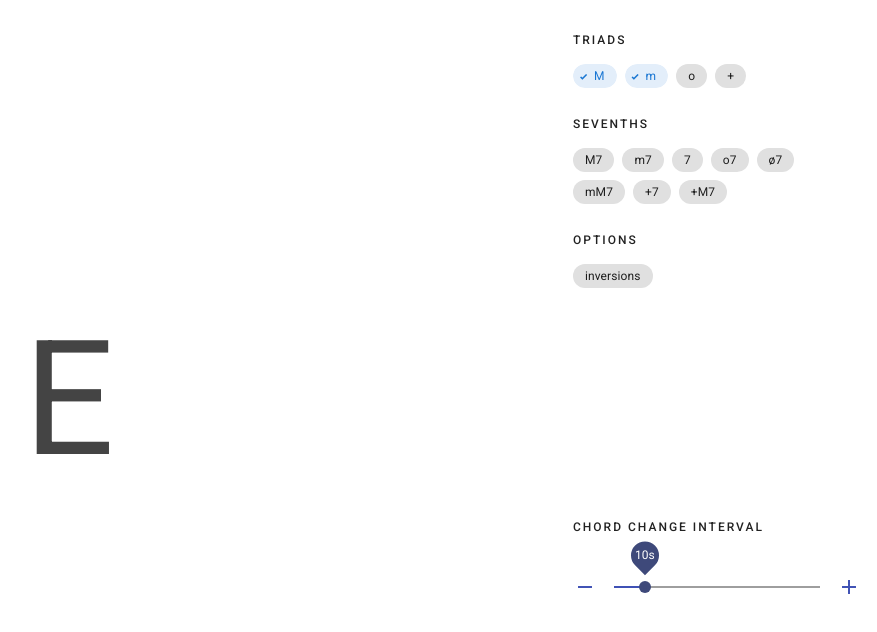
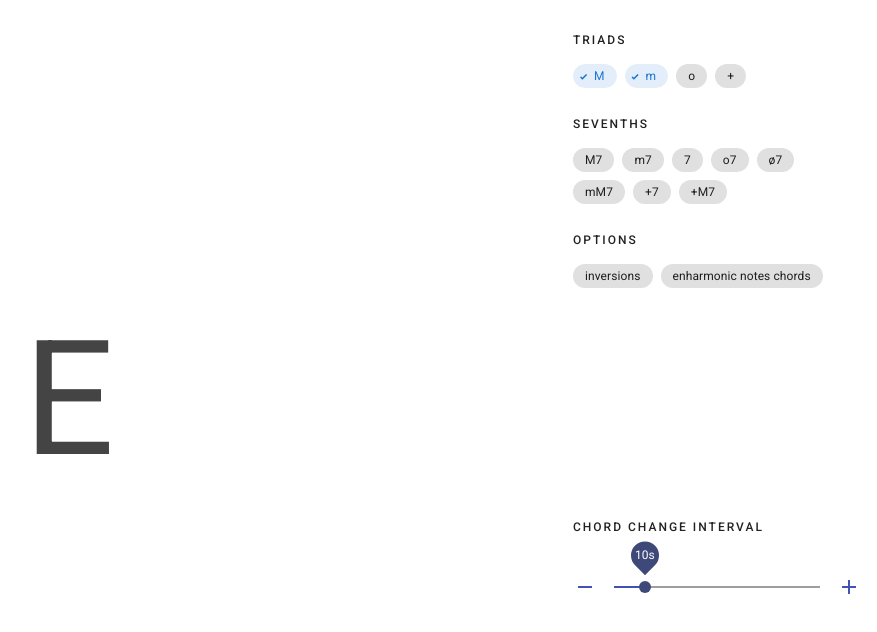
Before and after one commit to nobodyisme/chords, a Vue app: page / in a window 1280 px wide. Shown: the top 632 px of the page, without its empty margins (403-1280 px from the left). Built offline with nearby package versions, Linux system fonts and the light colour scheme.

Commit message:
Add toggle for enharmonic notes chords

```diff
--- a/src/App.vue
+++ b/src/App.vue
@@ -6,6 +6,7 @@
         @chords-setup="onChordsSetup"
         :init_chord_types="chord_types"
         :init_inversions="inversions"
+        :init_enharmonic_notes_chords="enharmonic_notes_chords"
       />
       <play-conf-box
         @change-chord="onChangeChord"
@@ -37,6 +38,7 @@ export default {
     chord_types: [],
     chord_change_interval: 5,
     inversions: false,
+    enharmonic_notes_chords: false,
     current_chord: null,
   }),
 
@@ -48,16 +50,18 @@ export default {
       this.current_chord = randomChord(
         this.chord_types,
         this.current_chord,
-        this.inversions
+        this.inversions,
+        this.enharmonic_notes_chords
       );
       this.chord = renderChord(this.current_chord);
     },
     onUpdateChordChangeInterval(val) {
       localStorage.setItem("chord_change_interval", JSON.stringify(val));
     },
-    onChordsSetup(chord_types, inversions) {
+    onChordsSetup(chord_types, inversions, enharmonic_notes_chords) {
       this.chord_types = chord_types;
       this.inversions = inversions;
+      this.enharmonic_notes_chords = enharmonic_notes_chords;
     },
     parseLocalStorageValue(key, default_val) {
       let raw_val = localStorage.getItem(key);
@@ -85,6 +89,9 @@ export default {
     inversions(val) {
       localStorage.setItem("inversions", JSON.stringify(val));
     },
+    enharmonic_notes_chords(val) {
+      localStorage.setItem("enharmonic_notes_chords", JSON.stringify(val));
+    },
   },
 
   created: function () {
@@ -100,6 +107,10 @@ export default {
       this.chord_types = default_chord_types;
     }
     this.inversions = this.parseLocalStorageValue("inversions", false);
+    this.enharmonic_notes_chords = this.parseLocalStorageValue(
+      "enharmonic_notes_chords",
+      false
+    );
     this.chord_change_interval = this.parseLocalStorageValue(
       "chord_change_interval",
       10
--- a/src/chords.js
+++ b/src/chords.js
@@ -197,7 +197,7 @@ const chord_types = {
 };
 
 
-const skip_root_notes = [
+const skip_notes = [
   { note: notes.C, accidental: accidentals.flat },
   { note: notes.B, accidental: accidentals.sharp },
   { note: notes.E, accidental: accidentals.sharp },
@@ -205,23 +205,25 @@ const skip_root_notes = [
 ]
 let root_notes = [];
 
+function is_enharmonic_notes_chord(chord) {
+  for (let note of chord.notes) {
+    for (let skip_note of skip_notes) {
+      if (note.note.s == skip_note.note.s && note.accidental.s == skip_note.accidental.s) {
+        return true;
+      }
+    }
+
+    if (note.accidental == accidentals.doubleflat) { return true }
+    if (note.accidental == accidentals.doublesharp) { return true }
+  }
+  return false;
+}
+
 function fill_root_nodes() {
   let root_notes_accidentals = [accidentals.flat, accidentals.natural, accidentals.sharp]
   for (let note in notes) {
     for (let accidental of root_notes_accidentals) {
       let root_note = { note: notes[note], accidental: accidental }
-
-      let skip = false
-      for (let n of skip_root_notes) {
-        if (n.note.s == root_note.note.s && n.accidental.s == root_note.accidental.s) {
-          skip = true
-          break
-        }
-      }
-
-      if (skip) {
-        continue
-      }
       root_notes.push(root_note);
     }
   }
@@ -244,8 +246,8 @@ function chordsEqual(chord1, chord2) {
   return JSON.stringify(cmpobj(chord1)) === JSON.stringify(cmpobj(chord2))
 }
 
-export function randomChord(chord_type_ids, exclude_chord, inversions_enabled) {
-  let chord = {}
+export function randomChord(chord_type_ids, exclude_chord, inversions_enabled, enharmonic_notes_chords_enabled) {
+  let chord = null
   do {
     let root_note = randomChoice(root_notes)
     let chord_type_id = randomChoice(chord_type_ids)
@@ -259,7 +261,11 @@ export function randomChord(chord_type_ids, exclude_chord, inversions_enabled) {
       chord_type: chord_type,
       inversion: Math.floor(inversion_max * Math.random()),
     }
-  } while (exclude_chord != null && chordsEqual(chord, exclude_chord))
+
+    if (!enharmonic_notes_chords_enabled && is_enharmonic_notes_chord(chord)) {
+      chord = null
+    }
+  } while (chord == null || (exclude_chord != null && chordsEqual(chord, exclude_chord)))
   return chord
 }
 
--- a/src/components/ChordsSelectorBox.vue
+++ b/src/components/ChordsSelectorBox.vue
@@ -67,6 +67,15 @@
             >
               inversions
             </v-chip>
+
+            <v-chip
+              filter
+              small
+              :value="enharmonic_notes_chords_id"
+              filter-icon="mdi-check-bold"
+            >
+              enharmonic notes chords
+            </v-chip>
           </v-chip-group>
         </v-col>
       </v-row>
@@ -88,7 +97,12 @@ export default {
             chord_type_ids.push(chord_type.id);
           }
       }
-      this.$emit("chords-setup", chord_type_ids, this.inversions);
+      this.$emit(
+        "chords-setup",
+        chord_type_ids,
+        this.inversions,
+        this.enharmonic_notes_chords
+      );
     },
     getSelectedChordTypes(chord_family) {
       let res = [];
@@ -113,7 +127,11 @@ export default {
       }
     },
   },
-  props: ["init_chord_types", "init_inversions"],
+  props: [
+    "init_chord_types",
+    "init_inversions",
+    "init_enharmonic_notes_chords",
+  ],
   mounted: function () {
     this.$nextTick(function () {
       for (let name in this.chord_types) {
@@ -123,12 +141,15 @@ export default {
           }
       }
       this.inversions = this.init_inversions;
+      this.enharmonic_notes_chords = this.init_enharmonic_notes_chords;
     });
   },
   data: function () {
     return {
       inversions_id: "inversions",
+      enharmonic_notes_chords_id: "enharmonic_notes_chords",
       inversions: false,
+      enharmonic_notes_chords: false,
       chord_types: {
         triads: [
           { id: chord_type_ids.major_triad, label: "M", selected: false },
@@ -194,14 +215,26 @@ export default {
         if (this.inversions) {
           options.push(this.inversions_id);
         }
+        if (this.enharmonic_notes_chords) {
+          options.push(this.enharmonic_notes_chords_id);
+        }
         return options;
       },
       set: function (selected) {
+        // toggle inversions
         let found = selected.indexOf(this.inversions_id) != -1;
         if (found && !this.inversions) {
           this.inversions = true;
         } else if (!found && this.inversions) {
           this.inversions = false;
+        }
+
+        // toggle enharmonic notes chords
+        found = selected.indexOf(this.enharmonic_notes_chords_id) != -1;
+        if (found && !this.enharmonic_notes_chords) {
+          this.enharmonic_notes_chords = true;
+        } else if (!found && this.enharmonic_notes_chords) {
+          this.enharmonic_notes_chords = false;
         }
       },
     },
```
